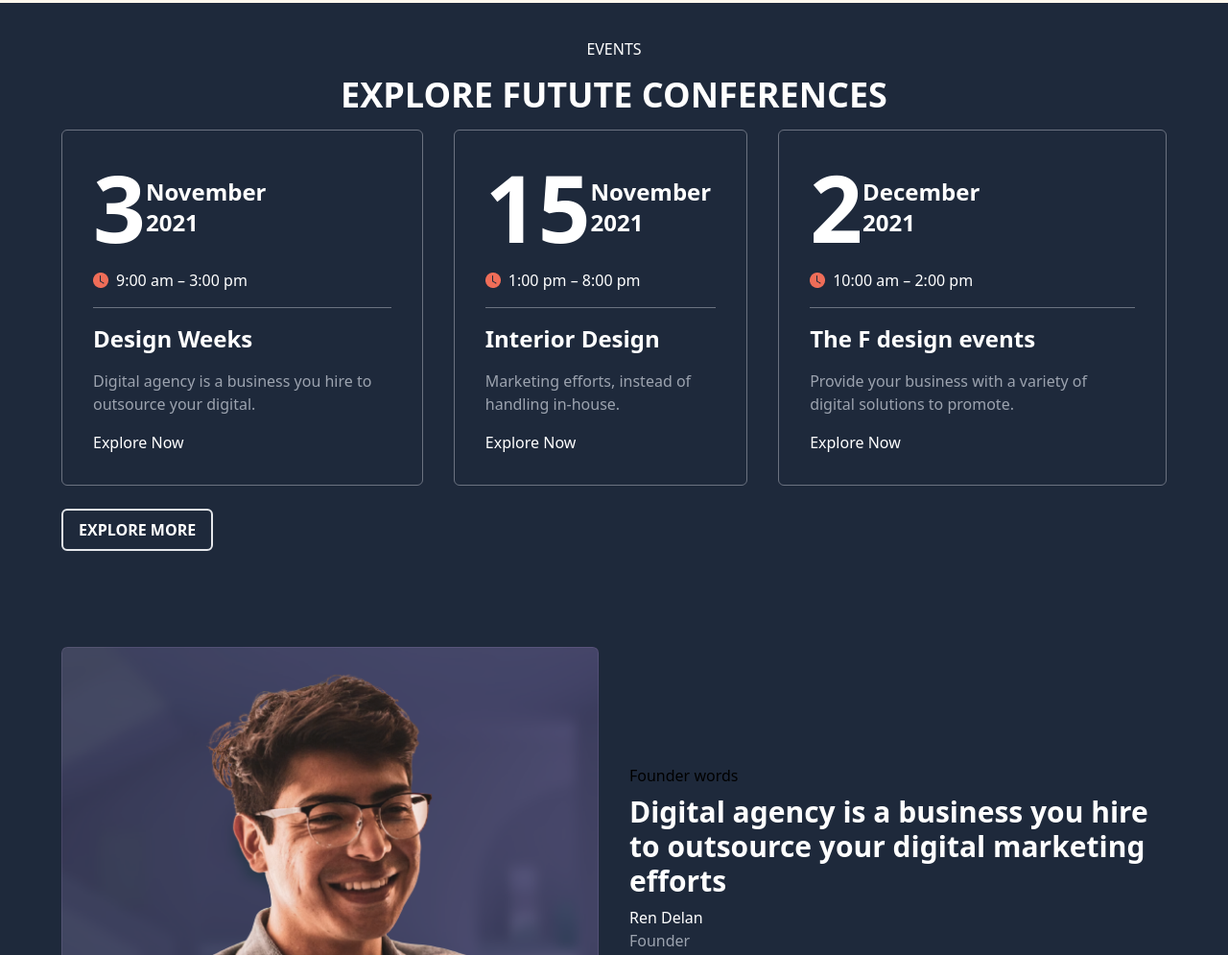
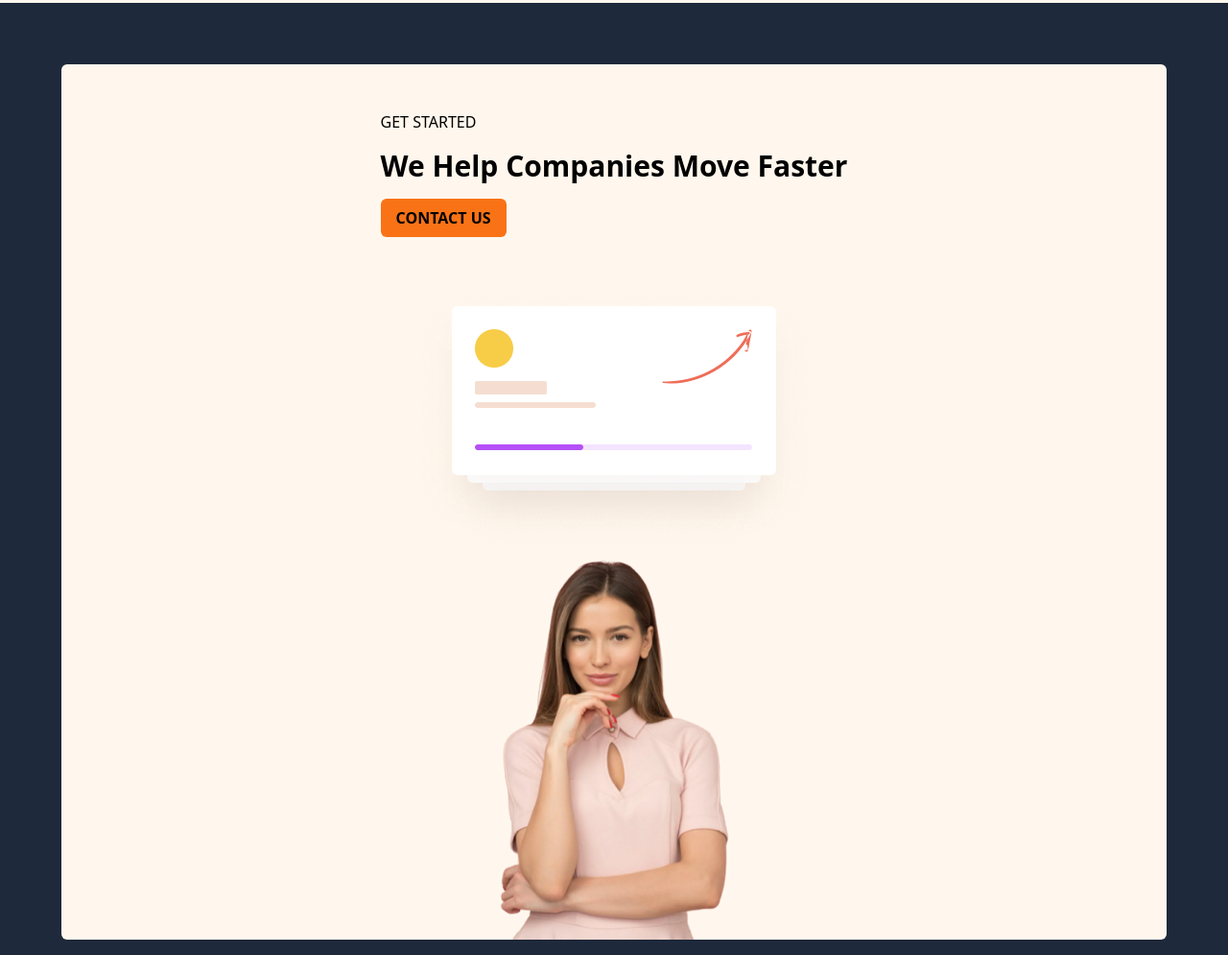
Before and after one commit to iamcelestino/Agency-portfolio, a website: page public/index.html in a window 1280 px wide. Shown: the part 4411-5406 px from the top of the page at 96% size. Drawn offline with Linux system fonts and the light colour scheme.

Commit message:
add section

```diff
--- a/public/index.html
+++ b/public/index.html
@@ -260,7 +260,26 @@
             </div>
         </div>
     </section>
-    <section class="bg-slate-800 text-white">
+
+    <section class="bg-slate-800">
+        <div class="container py-16">
+            <div class="grid place-items-center bg-orange-50 rounded-md">
+                <div class="p-12">
+                    <h4 class="uppercase">get Started</h4>
+                    <p class="font-bold text-3xl my-4">We Help Companies
+                        Move Faster</p>
+                    <a class="font-bold uppercase bg-orange-500 rounded-md px-4 py-2 inline-block" href="">Contact us</a>
+                </div>
+                <div class="">
+                    <img class="" src="../public/images/block.png" alt="">
+                </div>
+                <div class="">
+                    <img src="../public/images/Bitmap-3.png" alt="">
+                </div>
+            </div>
+        </div>
+    </section>
+    <section id="events" class="bg-slate-800 text-white">
         <div class="container py-9">
             <div class="text-center">
                 <h5 class="">EVENTS</h5>
@@ -519,14 +538,14 @@
 
     <section class="frequently-asked-questions bg-orange-50">
         <div class="container py-16">
-            <div class="">
-                <div class="mb-8">
+            <div class="md:flex">
+                <div class="mb-8 md:w-2/4">
                     <h5 class="mb-2">FAQ</h5>
                     <h2 class="font-bold text-4xl">Frequently Asked Questions</h2>
                     <p class="my-4">A digital agency is a business you hire to outsource your digital marketing efforts, instead of handling in-house.</p>
                     <a href="">Contact us</a>
                 </div>
-                <div class="border">
+                <div class="border md:w-2/4">
                     <div class="">
                         <div class="flex items-center justify-between mb-4 border p-4">
                             <h class="text-xl font-bold">A digital agency is a business</h>
```
Also changed, not shown: public/css/styles.css, public/images/icon.png (added).
